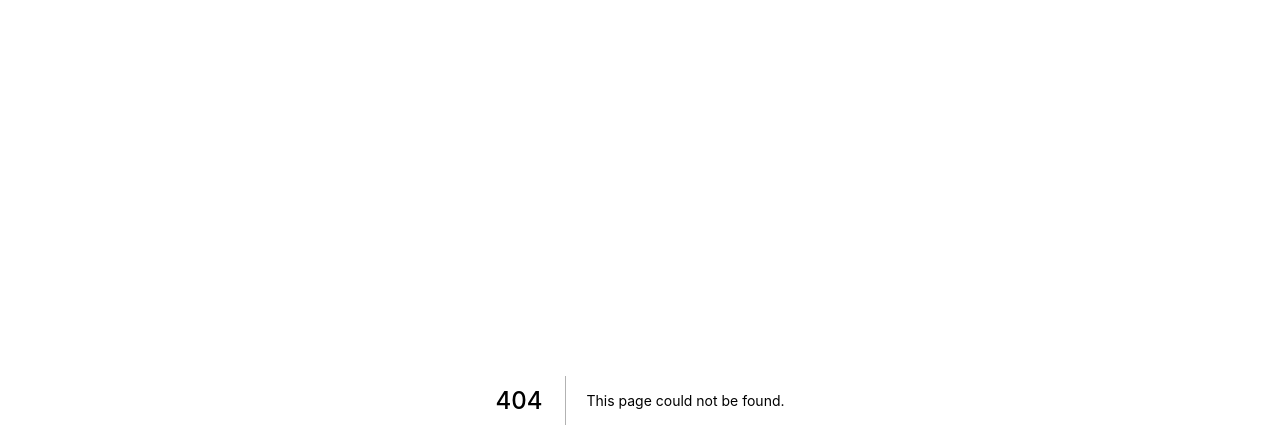
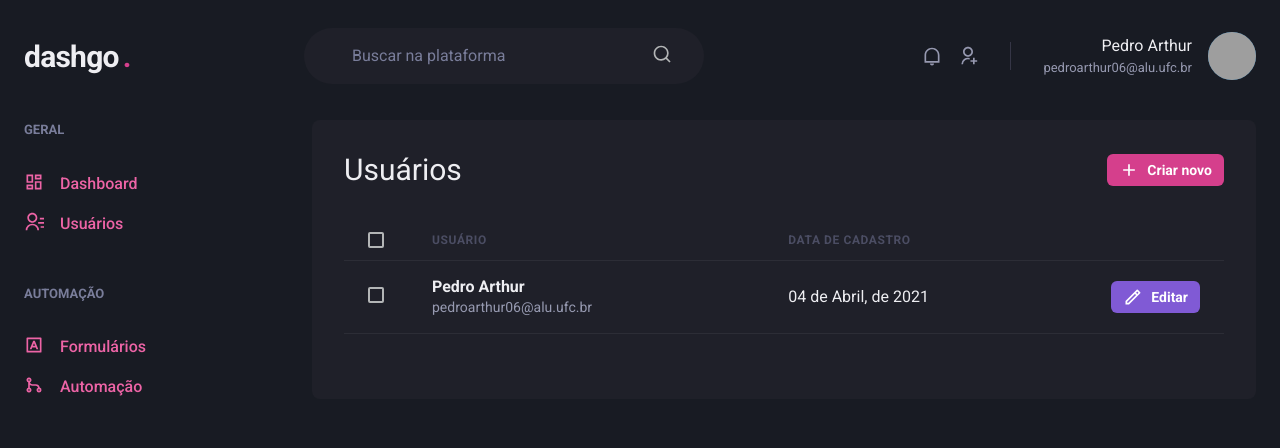
Before and after one commit to Pedroor/Workshops-Cursos, a Next.js app: page /users in a window 1280 px wide. Before the commit this address had no page. Shown: the top 448 px of the page. Built offline with nearby package versions, Linux system fonts and the light colour scheme; grey boxes are pictures that could not be loaded.

Commit message:
feat: creating usersList page

```diff
--- /dev/null
+++ b/src/pages/users/index.tsx
@@ -0,0 +1,86 @@
+import {
+  Box,
+  Button,
+  Checkbox,
+  Flex,
+  Heading,
+  Icon,
+  Table,
+  Th,
+  Thead,
+  Tr,
+  Tbody,
+  Td,
+  Text,
+} from "@chakra-ui/react";
+import React from "react";
+import { RiAddLine, RiPencilLine } from "react-icons/ri";
+import { Header } from "../../components/Header";
+import { Sidebar } from "../../components/Sidebar";
+
+export default function UserList() {
+  return (
+    <Box>
+      <Header />
+      <Flex w="100%" my="6" maxWidth={1480} mx="auto" px="6">
+        <Sidebar />
+        <Box flex="1" borderRadius={8} bg="gray.800" p="8">
+          <Flex mb="8" justify="space-between" align="center">
+            <Heading size="lg" fontWeight="normal">
+              Usuários
+            </Heading>
+            <Button
+              as="a"
+              size="sm"
+              fontSize="sm"
+              colorScheme="pink"
+              leftIcon={<Icon as={RiAddLine} fontSize="20" />}
+            >
+              Criar novo
+            </Button>
+          </Flex>
+
+          <Table colorScheme="whiteAlpha">
+            <Thead>
+              <Tr>
+                <Th px="6" color="gray.300" width="8">
+                  <Checkbox colorScheme="pink" />
+                </Th>
+                <Th>Usuário</Th>
+                <Th>Data de cadastro</Th>
+                <Th width="8"></Th>
+              </Tr>
+            </Thead>
+            <Tbody>
+              <Tr>
+                <Td px="6">
+                  <Checkbox colorScheme="pink" />
+                </Td>
+                <Td>
+                  <Box>
+                    <Text fontWeight="bold">Pedro Arthur</Text>
+                    <Text fontSize="sm" color="gray.300">
+                      pedroarthur06@alu.ufc.br
+                    </Text>
+                  </Box>
+                </Td>
+                <Td>04 de Abril, de 2021</Td>
+                <Td>
+                  <Button
+                    as="a"
+                    size="sm"
+                    fontSize="sm"
+                    colorScheme="purple"
+                    leftIcon={<Icon as={RiPencilLine} fontSize="20" />}
+                  >
+                    Editar
+                  </Button>
+                </Td>
+              </Tr>
+            </Tbody>
+          </Table>
+        </Box>
+      </Flex>
+    </Box>
+  );
+}
```
